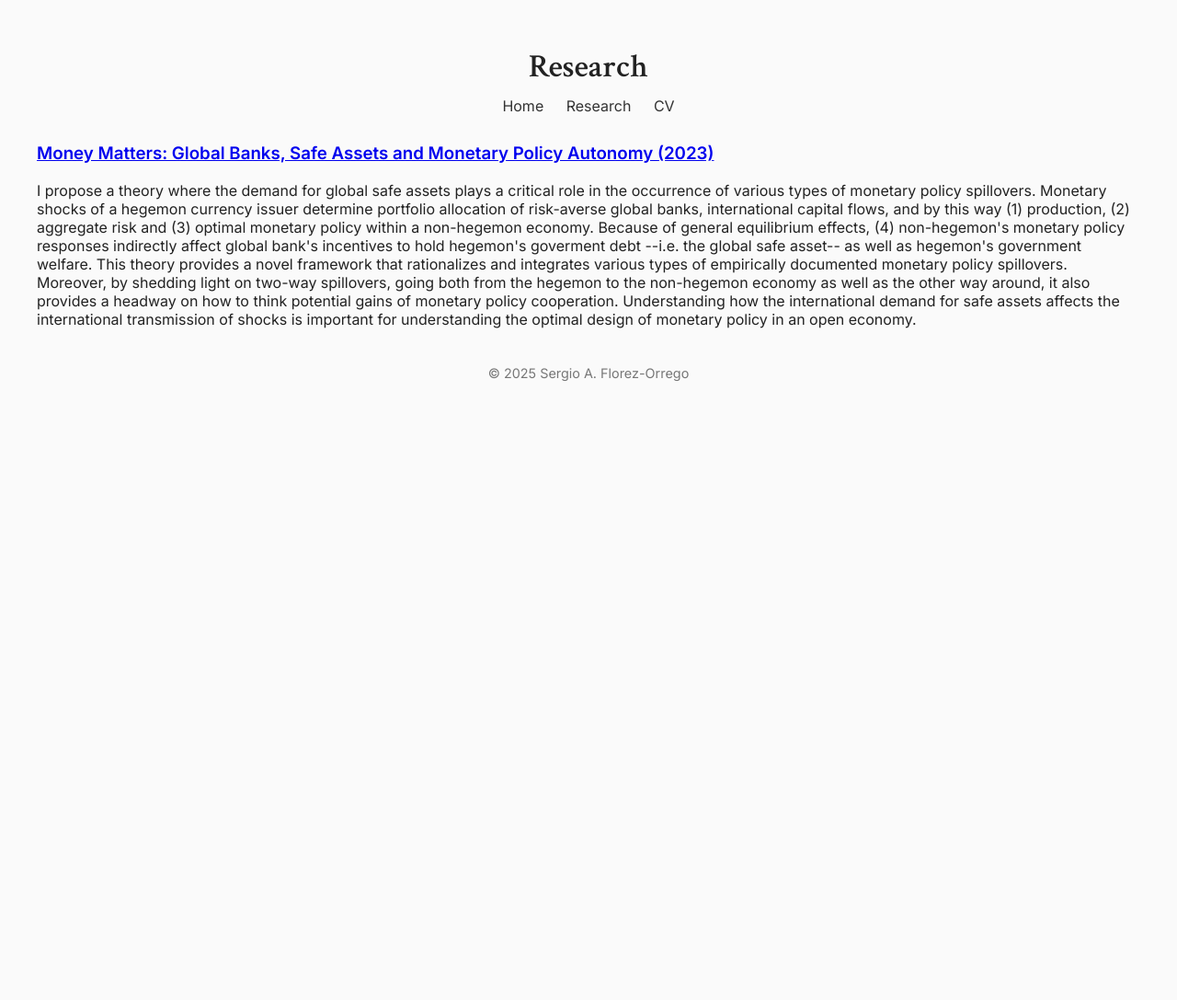
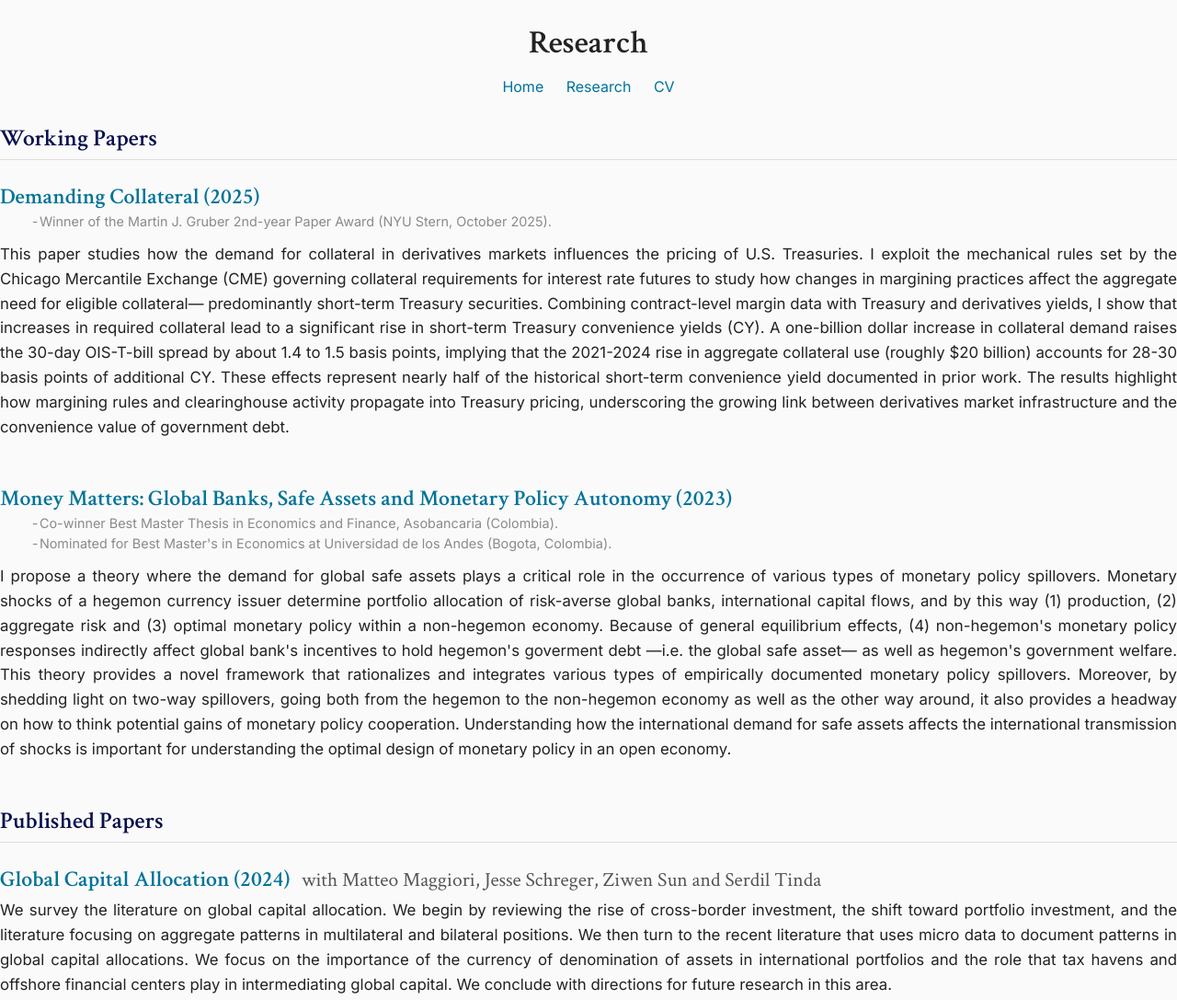
Before and after one commit to sflorezo/sflorezo.github.io, a plain HTML site: page research.html in a window 1280 px wide. Shown: the top 1087 px of the page at 92% size. Before the commit the page ends 800 px from the top, so only its background shows below. Drawn offline with Linux system fonts and the light colour scheme.

Commit message:
First version of final webpage

```diff
--- a/research.html
+++ b/research.html
@@ -12,60 +12,68 @@
   <link rel="stylesheet" href="style.css">
 </head>
 
-<body>
-  <div class="container" style="max-width:1200px;">
+<body class="research-page">
+  <div class="container">
     <header>
       <h1>Research</h1>
       <nav>
         <a href="index.html">Home</a>
         <a href="research.html" class="active">Research</a>
         <!-- <a href="teaching.html">Teaching</a> -->
-        <a href="cv.pdf" target="_blank">CV</a>
+        <a href="cv_sergioFlorez.pdf" target="_blank">CV</a>
         <!-- <a href="mailto:sflorezo@stern.nyu.edu">Contact</a> -->
       </nav>
     </header>
 
-    <!-- <section>
+    <!-- Working Papers -->
+
+    <section>
       <h2>Working Papers</h2>
+
       <div class="paper">
         <h3>
-          <a href="paper1.pdf" target="_blank">Margin Requirements and Treasury Market Dynamics</a>
+          <a href="wp/demandingCollateral2025.pdf">Demanding Collateral (2025)</a>
         </h3>
-        <p><em>Job Market Paper</em></p>
+        <ul class="note-list">
+            <li>Winner of the Martin J. Gruber 2nd-year Paper Award (NYU Stern, October 2025).</li>
+        </ul>
         <p>
-          This paper studies how initial and variation margin requirements in futures markets affect
-          Treasury yields and collateral demand. Using proprietary clearing data from CME, I show that
-          margin shocks transmit to the convenience yield of short-term Treasuries.
+          This paper studies how the demand for collateral in derivatives markets influences the pricing of U.S. Treasuries. I exploit the mechanical rules set by the Chicago Mercantile Exchange (CME) governing collateral requirements for interest rate futures to study how changes in margining practices affect the aggregate need for eligible collateral— predominantly short-term Treasury securities. Combining contract-level margin data with Treasury and derivatives yields, I show that increases in required collateral lead to a significant rise in short-term Treasury convenience yields (CY). A one-billion dollar increase in collateral demand raises the 30-day OIS-T-bill spread by about 1.4 to 1.5 basis points, implying that the 2021-2024 rise in aggregate collateral use (roughly $20 billion) accounts for 28-30 basis points of additional CY. These effects represent nearly half of the historical short-term convenience yield documented in prior work. The results highlight how margining rules and clearinghouse activity propagate into Treasury pricing, underscoring the growing link between derivatives market infrastructure and the convenience value of government debt.
         </p>
-      </div> -->
+      </div>
 
       <div class="paper">
         <h3>
           <a href="wp/MoneyMatters2023.pdf">Money Matters: Global Banks, Safe Assets and Monetary Policy Autonomy (2023)</a>
         </h3>
+        <ul class="note-list">
+            <li>Co-winner Best Master Thesis in Economics and Finance, Asobancaria (Colombia).</li>
+            <li>Nominated for Best Master's in Economics at Universidad de los Andes (Bogota, Colombia).</li>
+        </ul>
         <p>
-          I propose a theory where the demand for global safe assets plays a critical role in the occurrence of various types of monetary policy spillovers. Monetary shocks of a hegemon currency issuer determine portfolio allocation of risk-averse global banks, international capital flows, and by this way (1) production, (2) aggregate risk and (3) optimal monetary policy within a non-hegemon economy. Because of general equilibrium effects, (4) non-hegemon's monetary policy responses indirectly affect global bank's incentives to hold hegemon's goverment debt --i.e. the global safe asset-- as well as hegemon's government welfare. This theory provides a novel framework that rationalizes and integrates various types of empirically documented monetary policy spillovers. Moreover, by shedding light on two-way spillovers, going both from the hegemon to the non-hegemon economy as well as the other way around, it also provides a headway on how to think potential gains of monetary policy cooperation. Understanding how the international demand for safe assets affects the international transmission of shocks is important for understanding the optimal design of monetary policy in an open economy.
+          I propose a theory where the demand for global safe assets plays a critical role in the occurrence of various types of monetary policy spillovers. Monetary shocks of a hegemon currency issuer determine portfolio allocation of risk-averse global banks, international capital flows, and by this way (1) production, (2) aggregate risk and (3) optimal monetary policy within a non-hegemon economy. Because of general equilibrium effects, (4) non-hegemon's monetary policy responses indirectly affect global bank's incentives to hold hegemon's goverment debt &mdash;i.e. the global safe asset&mdash; as well as hegemon's government welfare. This theory provides a novel framework that rationalizes and integrates various types of empirically documented monetary policy spillovers. Moreover, by shedding light on two-way spillovers, going both from the hegemon to the non-hegemon economy as well as the other way around, it also provides a headway on how to think potential gains of monetary policy cooperation. Understanding how the international demand for safe assets affects the international transmission of shocks is important for understanding the optimal design of monetary policy in an open economy.
         </p>
       </div>
     </section>
 
-    <!-- <section>
-      <h2>Published & Forthcoming Papers</h2>
+    <!-- Published Papers -->
+
+    <section>
+      <h2>Published Papers</h2>
+
       <div class="paper">
         <h3>
-          <a href="https://doi.org/10.1016/j.jfineco.2024.01.005" target="_blank">
-            Institutional Investors and the Pricing of Safe Assets
-          </a>
+          <a href="publications/GlobalCapitalAllocation2024.pdf">Global Capital Allocation (2024)</a>
+          <span class="coauthors">with Matteo Maggiori, Jesse Schreger, Ziwen Sun and Serdil Tinda</span><br>
         </h3>
-        <p><em>Journal of Financial Economics, 2024</em></p>
         <p>
-          We document how non-bank financial institutions contribute to the pricing of
-          Treasury securities, emphasizing their role in demand for safety and liquidity.
+          We survey the literature on global capital allocation. We begin by reviewing the rise of cross-border investment, the shift toward portfolio investment, and the literature focusing on aggregate patterns in multilateral and bilateral positions. We then turn to the recent literature that uses micro data to document patterns in global capital allocations. We focus on the importance of the currency of denomination of assets in international portfolios and the role that tax havens and offshore financial centers play in intermediating global capital. We conclude with directions for future research in this area.
         </p>
       </div>
-    </section> -->
 
+    </section>
 
+    <!-- Footer -->
     <footer>
       <p>© 2025 Sergio A. Florez-Orrego</p>
     </footer>
--- a/style.css
+++ b/style.css
@@ -1,4 +1,10 @@
+:root {
+  --reference-blue: rgb(0,115,153);
+}
+
 @import url('https://fonts.googleapis.com/css2?family=Inter:wght@300;400;600&family=Crimson+Text:wght@400;600&display=swap');
+
+/* ====== Base styles (applied to all pages) ====== */
 
 body {
   font-family: 'Inter', sans-serif;
@@ -65,3 +71,142 @@ footer {
   font-size: 0.9em;
   color: #777;
 }
+
+/* ====== Link styles ====== */
+
+/* unvisited link */
+a:link {
+  color: var(--reference-blue);
+  text-decoration: none;
+}
+
+/* visited link */
+a:visited {
+  color: var(--reference-blue);
+}
+
+/* mouse over link */
+a:hover {
+  color: rgb(7, 16, 76);
+  text-decoration: underline;
+}
+
+/* selected link (while clicking) */
+a:active {
+  color: rgb(7, 16, 76);
+}
+
+/* =====================================
+   RESEARCH PAGE OVERRIDES
+   ===================================== */
+
+.research-page p {
+  text-align: justify;
+}
+
+.research-page .container {
+  max-width: 1300px;          /* wider layout */
+  margin: 10px auto;
+  padding: 0 0px;
+}
+
+/* Page title */
+.research-page h1 {
+  text-align: center;
+  margin-bottom: 15px;
+}
+
+/* Section titles (Working Papers, etc.) */
+.research-page h2 {
+  font-family: 'Crimson Text', serif;
+  font-size: 1.6em;
+  text-align: left;
+  color: rgb(7, 16, 76);
+  margin-top: 3px;
+  margin-bottom: 3px;
+  border-bottom: 1px solid #ddd;
+  padding-bottom: 0.25em;
+  display: block;
+}
+
+/* Paper blocks */
+.research-page .paper {
+  margin-bottom: 30px;
+  padding-bottom: 15px;
+  border-bottom: none;
+}
+
+/* Paper titles */
+.research-page .paper h3 {
+  font-family: 'Crimson Text', serif;
+  font-size: 1.5em;
+  margin-bottom: 5px;
+}
+
+.research-page .note {
+  color: #8b8a8a;              /* soft gray text */
+  font-size: 0.6em;         /* slightly smaller */
+  margin-top: 4px;          /* a bit of space from the paragraph above */
+}
+
+.research-page .coauthors {
+  font-size: 0.9em;
+  color: #555;
+  font-weight: 400;
+  margin-left: 8px;
+}
+
+.research-page .note-list {
+  margin-top: 0px;            /* small gap from text above */
+  margin-left: 0.2em;         /* small indent */
+  font-size: 0.9em;           /* smaller than body text */
+  color: #8b8a8a;                /* soft gray tone */
+  list-style-type: "-";      /* use short dash as bullet (cleaner than •) */
+  line-height: 1;
+}
+
+/* Paper title links */
+.research-page .paper h3 a {
+  color: var(--reference-blue);
+  text-decoration: none;
+  font-weight: 600;
+}
+
+.research-page .paper h3 a:hover {
+  color: rgb(7, 16, 76);
+  text-decoration: underline;
+}
+
+/* Paper metadata and text */
+.research-page .paper p {
+  margin: 3px 0;
+  font-size: 1.05em;
+  line-height: 1.6;
+}
+
+.research-page .paper em {
+  color: #555;
+}
+
+/* Work in progress list */
+.research-page ul {
+  margin-left: 1.3em;
+  font-size: 1.05em;
+  line-height: 1.6;
+}
+
+.research-page ul li {
+  margin-bottom: 8px;
+}
+
+/* Footer */
+.research-page footer {
+  margin-top: 60px;
+  font-size: 0.9em;
+  text-align: center;
+  color: #777;
+  width: 100%;
+  display: flex;
+  justify-content: center;
+  align-items: center;
+}
```
Also changed, not shown: index.html (+3 -3 lines), cv.html (deleted), 4 other files.
